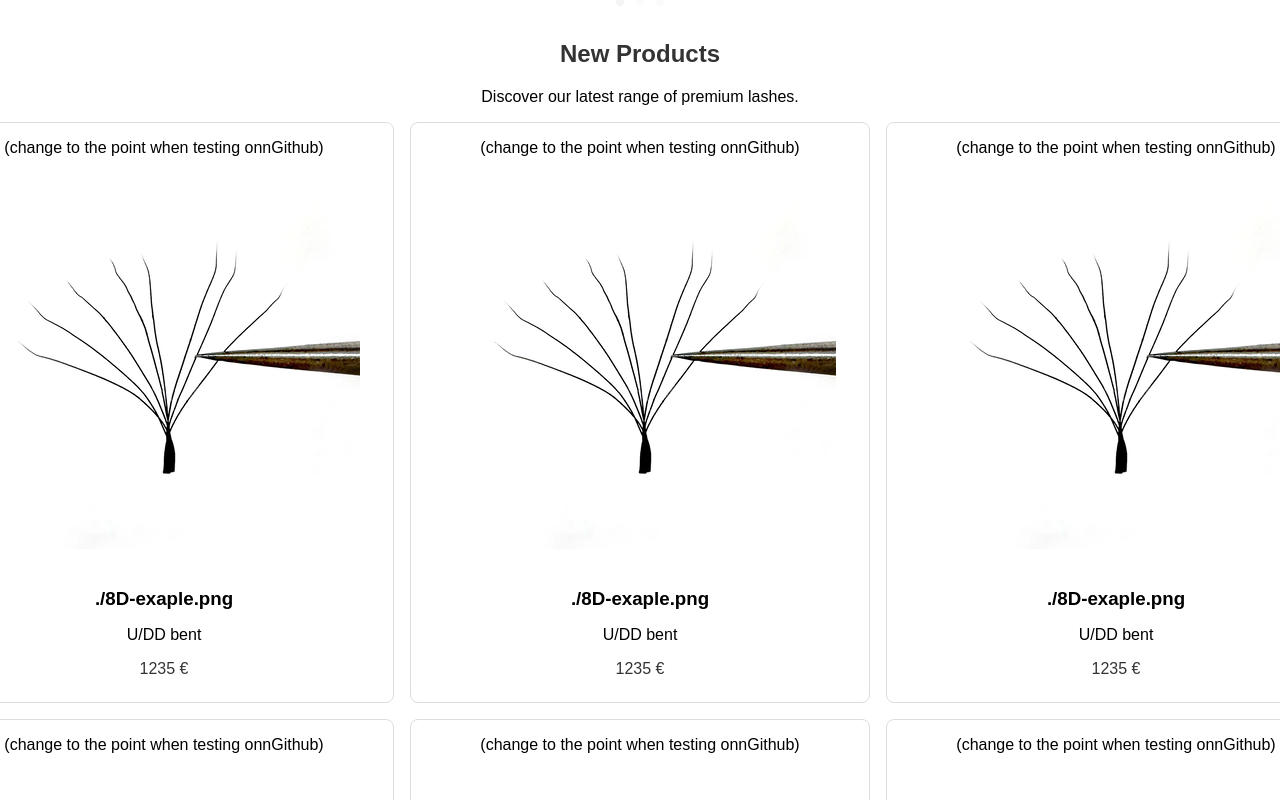
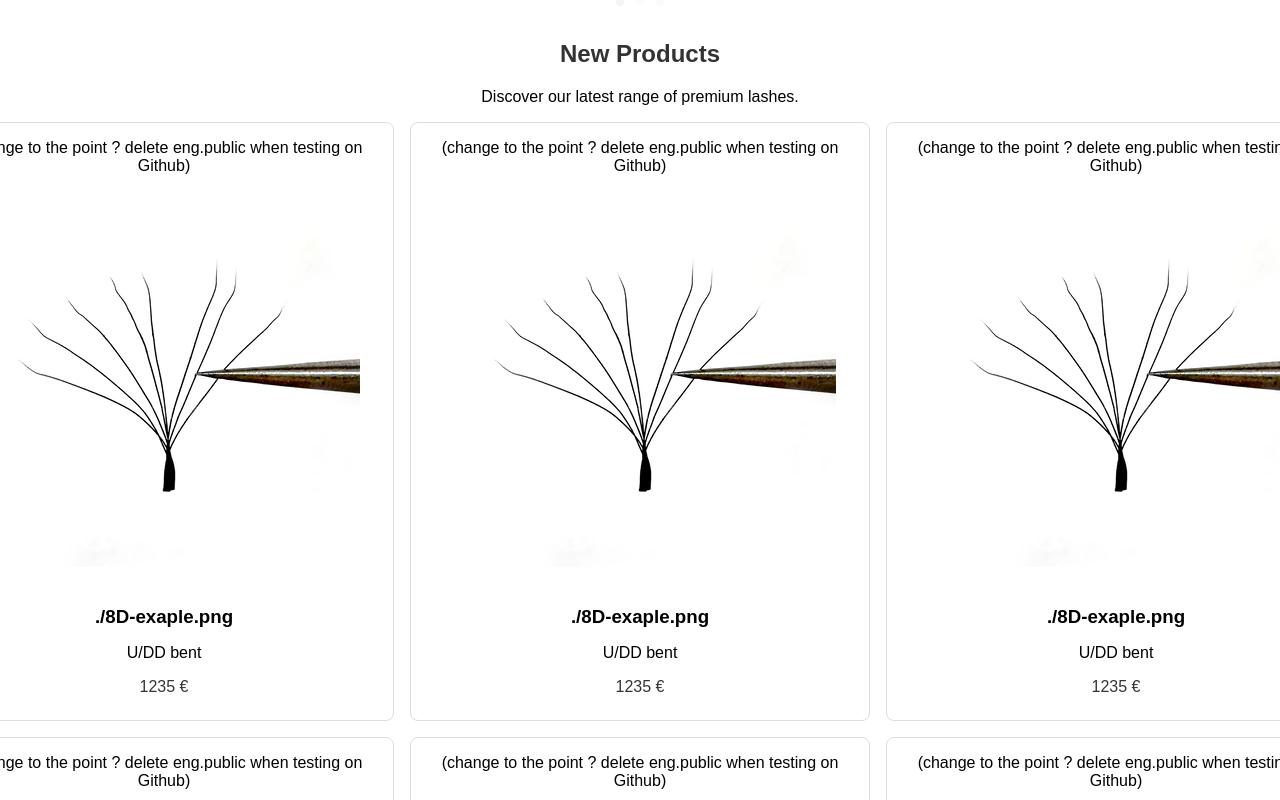
Before and after one commit to Abdumah-code/winner-web-page, a React (Create React App) app: page / in a window 1280 px wide. Shown: the part 1500-2300 px from the top of the page. Built offline with nearby package versions, Linux system fonts and the light colour scheme.

Commit message:
ah ha ha

```diff
--- a/src/components/NewProducts.jsx
+++ b/src/components/NewProducts.jsx
@@ -59,7 +59,7 @@ const NewProducts = ({ language }) => {
       <div className="product-grid">
         {productsInfo[language].map((product, index) => (
           <div key={index} className="product-card">
-            (change to the point when testing onnGithub)
+            (change to the point ? delete eng.public when testing on Github)
             <img src={`./8D-exaple.png`} alt={product.name} />
             <h3>{product.name}</h3>
             <p>{product.desc}</p>
```
